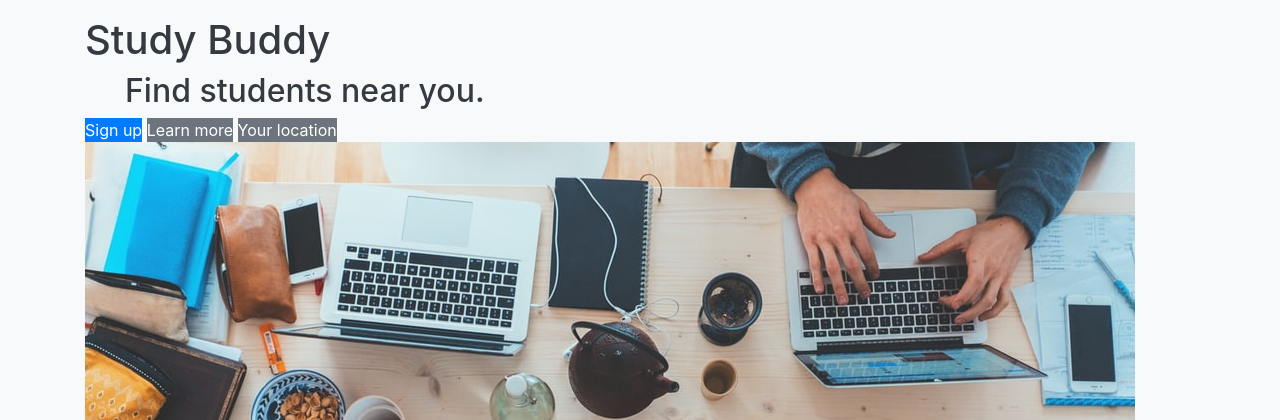
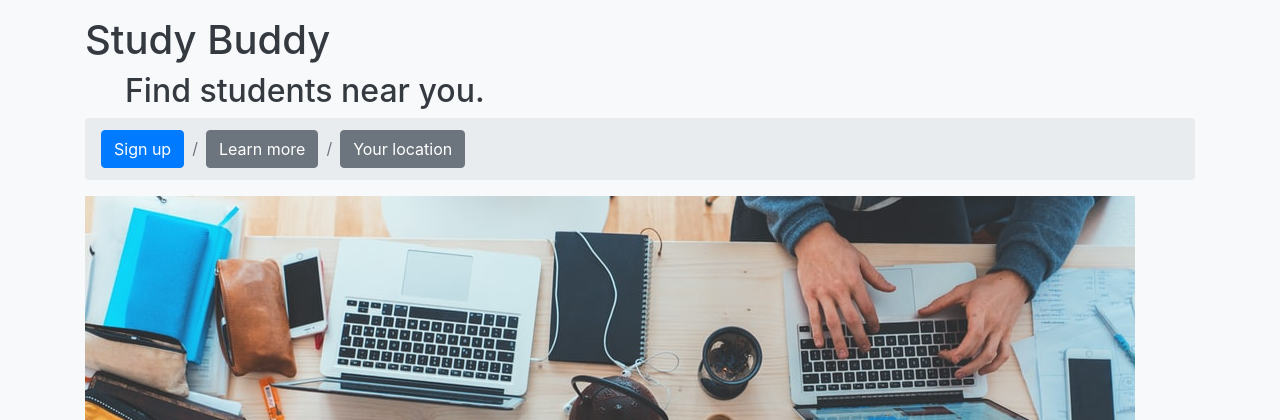
Before and after one commit to jawnhoang/studybuddy, a Flask app: page / in a window 1280 px wide. Shown: the top 420 px of the page. Run offline with Flask 2, Linux system fonts and the light colour scheme; some libraries are stand-ins or nearby versions.

Commit message:
fixed css by correcting the bootstrap link

```diff
--- a/templates/index.html
+++ b/templates/index.html
@@ -6,10 +6,13 @@
 
       <div class="section-content">
         <h2>Find students near you.</h2>
-        <a href="#" class="btn-primary">Sign up</a>
-        <a href="{{ url_for('about') }}" type ="button" class="btn-secondary">Learn more</a>
-        <a href="{{ url_for('location') }}" type="button" class="btn-secondary">Your location</a>
-
+       <nav aria-label="breadcrumb">
+        <ol class="breadcrumb">
+            <li class="breadcrumb-item"><a href="#" button type="button" class="btn btn-primary">Sign up</a></li>
+            <li class="breadcrumb-item"><a href="{{ url_for('about') }}"  button type="button" class="btn btn-secondary">Learn more</a></li>
+            <li class="breadcrumb-item"><a href="{{ url_for('location') }}" button type="button" class="btn btn-secondary">Your location</a></li>
+        </ol>
+    </nav>
       </div>
 
       <div class="section-device">
@@ -21,3 +24,14 @@
     </div>
   </main>
 {% endblock %}
+
+
+
+
+ <nav aria-label="breadcrumb">
+        <ol class="breadcrumb">
+            <li class="breadcrumb-item">a href="#" button type="button" class="btn btn-primary">Sign up</a></li>
+            <li class="breadcrumb-item"><a href="{{ url_for('about') }}"  button type="button" class="btn btn-secondary">Learn more</a></li>
+            <li class="breadcrumb-item active"><a href="{{ url_for('location') }}" button type="button" class="btn btn-secondary">Your location</a></li>
+        </ol>
+    </nav>
```
